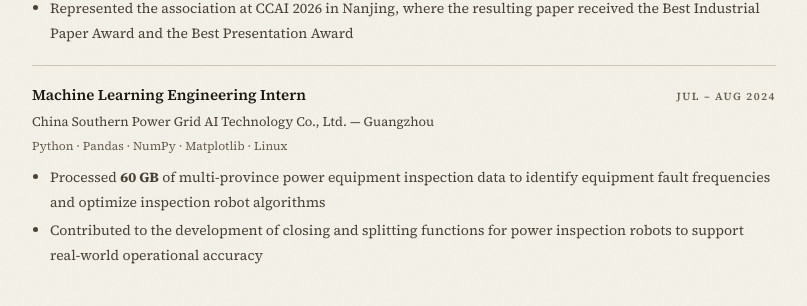
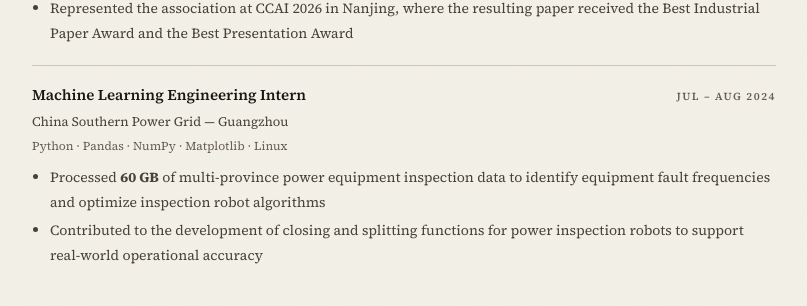
Before and after one commit to ZR-JIA/zr-jia.github.io, a Jekyll site: the page built from _pages/cv.md, in a window 1280 px wide and 900 px high, scrolled down 1399 px. Shown: the part 147-453 px from the top of the window, without its empty margins (236-1043 px from the left). Built offline with Jekyll 4.4.1, drawn with Linux system fonts in a browser that asks for light colours.

Commit message:
content: shorten the internship company name
The CV page named the company "China Southern Power Grid AI Technology
Co., Ltd." while the CV PDF says "China Southern Power Grid". Use the
shorter name on both.

```diff
--- a/_pages/cv.md
+++ b/_pages/cv.md
@@ -115,7 +115,7 @@ description: "Curriculum Vitae of Zheng Rong JIA — AI researcher with expertis
             <span class="cv-entry-title">Machine Learning Engineering Intern</span>
             <span class="cv-entry-date">Jul – Aug 2024</span>
           </div>
-          <p class="cv-entry-org">China Southern Power Grid AI Technology Co., Ltd. &mdash; Guangzhou</p>
+          <p class="cv-entry-org">China Southern Power Grid &mdash; Guangzhou</p>
           <p class="cv-entry-meta">Python · Pandas · NumPy · Matplotlib · Linux</p>
           <div class="cv-entry-body">
             <ul>
```
